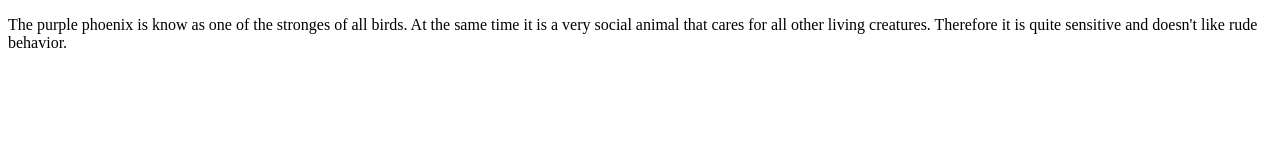
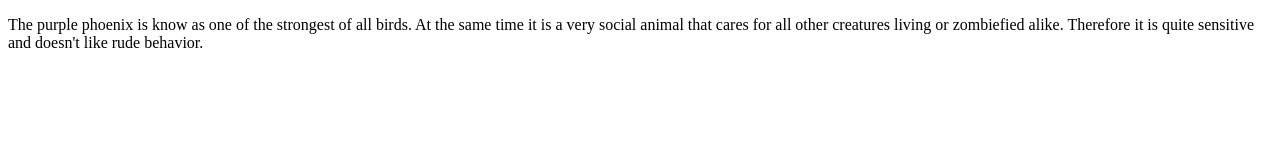
Before and after one commit to wunderfisch/collaborative-git-use, a plain HTML site: page new.html in a window 1280 px wide. Drawn offline with Linux system fonts and the light colour scheme.

Commit message:
changed something in new.html

```diff
--- a/new.html
+++ b/new.html
@@ -10,8 +10,8 @@
 
 <body>
     <div>
-        <p>The purple phoenix is know as one of the stronges of all birds. At the same time it is a very social animal
-            that cares for all other living creatures. Therefore it is quite sensitive and doesn't like rude behavior.
+        <p>The purple phoenix is know as one of the strongest of all birds. At the same time it is a very social animal
+            that cares for all other creatures living or zombiefied alike. Therefore it is quite sensitive and doesn't like rude behavior.
         </p>
 
 
```
